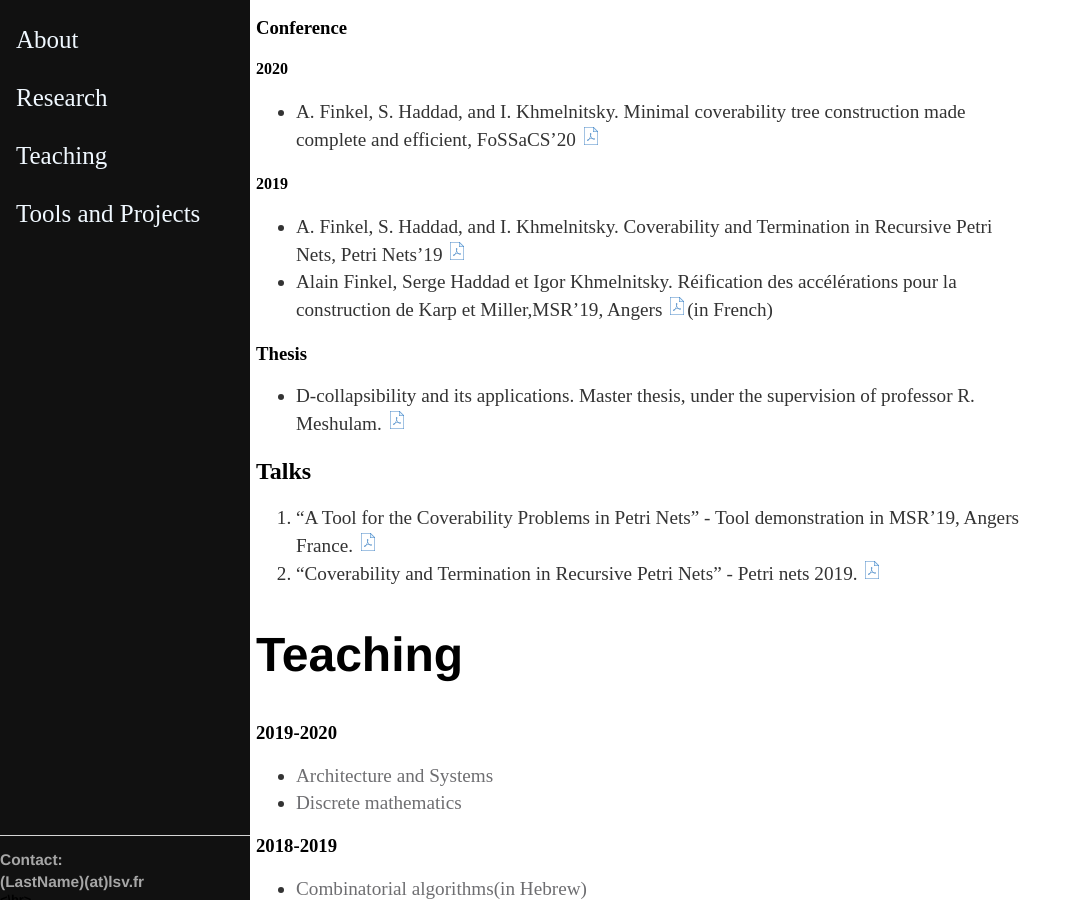
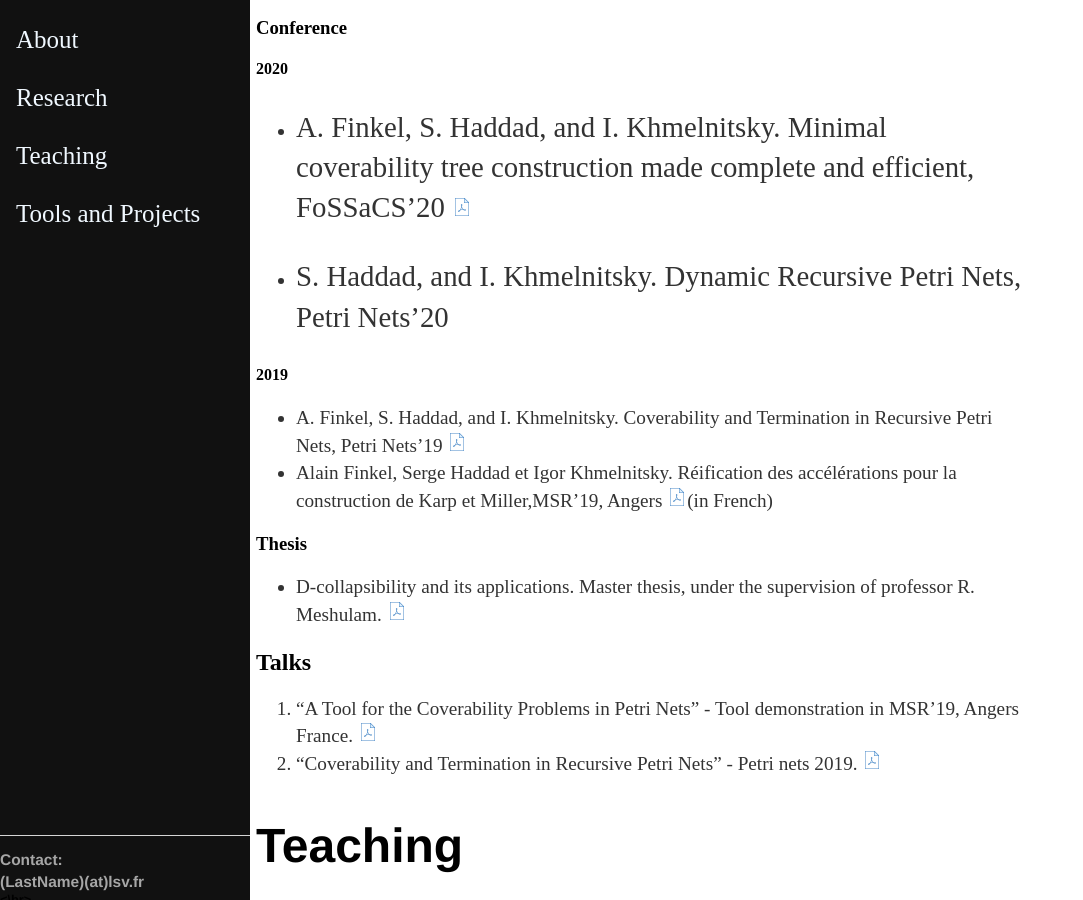
Before and after one commit to IgorKhm/igorkhm.github.io, a Jekyll site: the page built from index.md, in a window 1280 px wide and 900 px high, scrolled down 618 px. Shown: the whole window, without its empty margins (0-1083 px from the left). Built offline with Jekyll 4.4.1, drawn with Linux system fonts in a browser that asks for light colours.

Commit message:
Update index.md

```diff
--- a/index.md
+++ b/index.md
@@ -16,6 +16,9 @@
 #### 2020
    +  A. Finkel, S. Haddad, and I. Khmelnitsky. Minimal coverability tree construction made complete and efficient, FoSSaCS'20
    <a href="https://hal.inria.fr/INRIA/hal-02479879"><img src="pictures/pdf.png" alt="drawing" width="20"/></a>
+
+   +  S. Haddad, and I. Khmelnitsky. Dynamic Recursive Petri Nets, Petri Nets'20
+
 
 #### 2019
    +  A. Finkel, S. Haddad, and I. Khmelnitsky. Coverability and Termination in Recursive Petri Nets, Petri Nets'19
```
